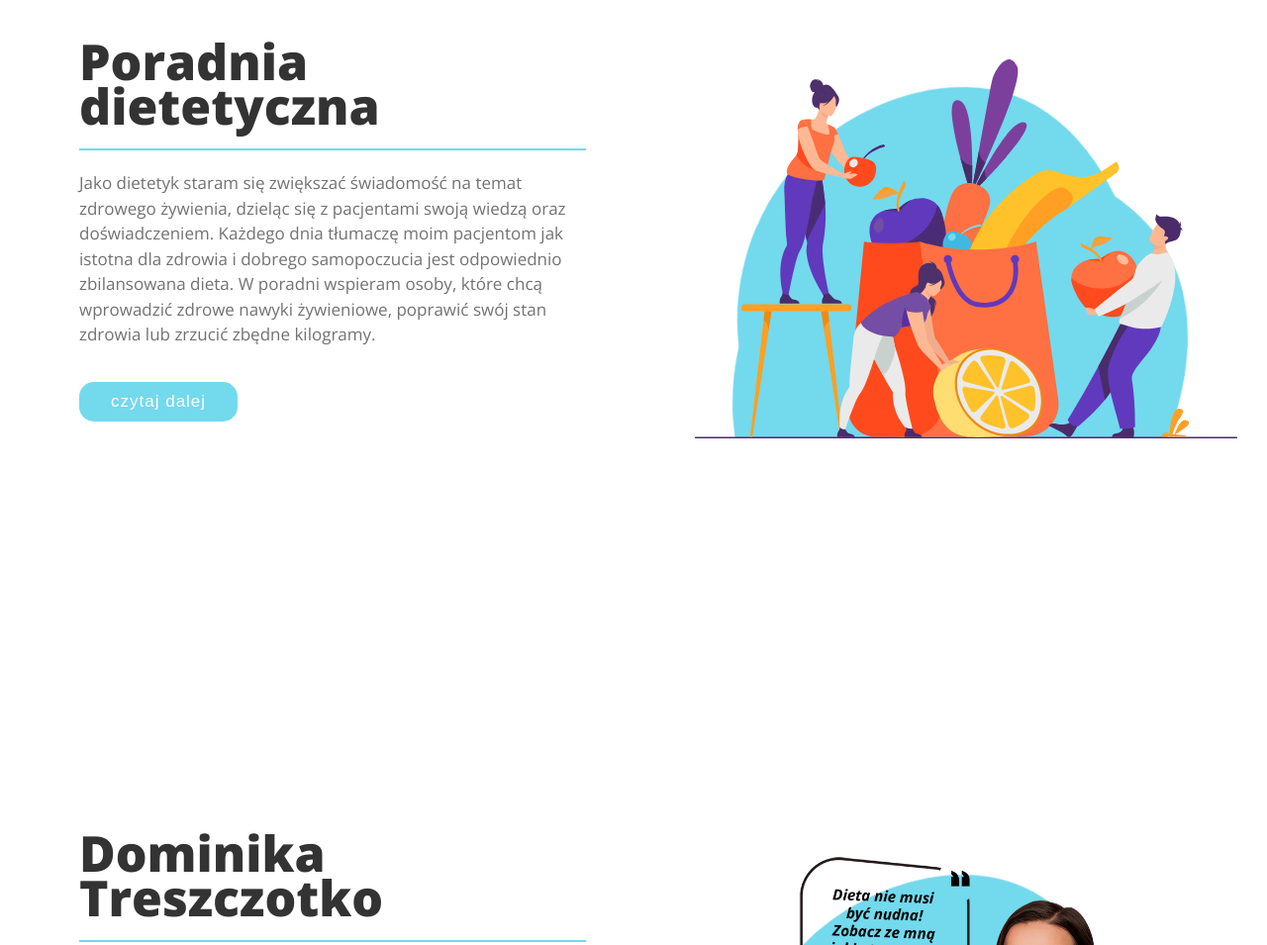
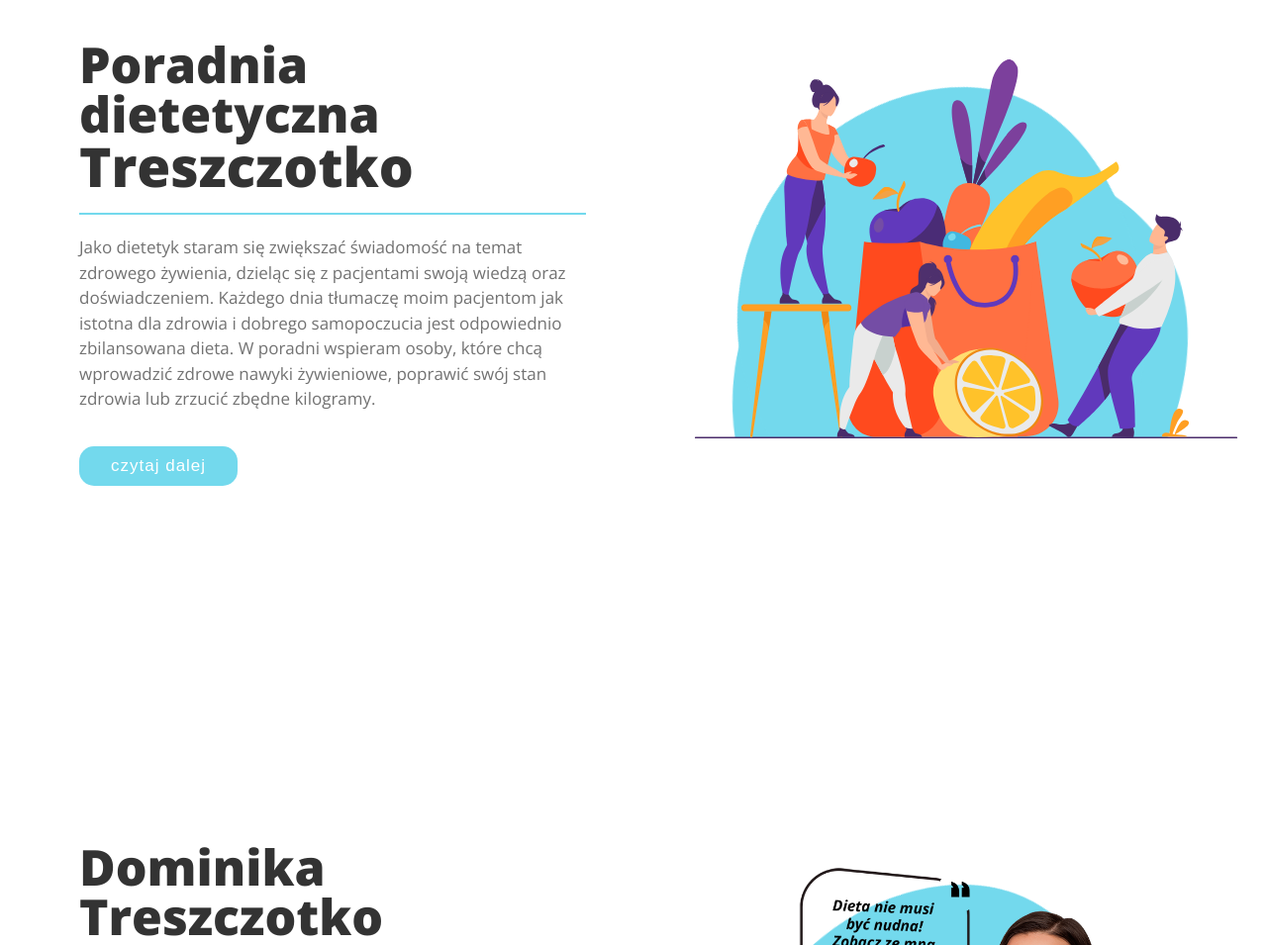
Before and after one commit to dsgnow/dietitian, a plain HTML site: page index.html in a window 1280 px wide. Shown: the part 160-1115 px from the top of the page at 99% size. Drawn offline with nearby package versions, Linux system fonts and the light colour scheme; some packages are replaced by stand-ins of ours; a script that the page names is missing.

Commit message:
fix texts

```diff
--- a/index.html
+++ b/index.html
@@ -85,7 +85,7 @@
     <!-- <div id="mocha"></div> -->
     <div class="wrapStart wrapSection" data-sectionin="nav__link--start">
       <section class="columnTexts">
-        <h1 class="columnTexts__head">Poradnia dietetyczna</h1>
+        <h1 class="columnTexts__head">Poradnia dietetyczna <span class="columnTexts__head--large">Treszczotko</span></h1>
         <p class="columnTexts__descriptionText">Jako dietetyk staram się zwiększać świadomość na temat zdrowego
           żywienia, dzieląc się z pacjentami swoją wiedzą oraz doświadczeniem. Każdego dnia tłumaczę moim pacjentom jak
           istotna dla zdrowia i dobrego samopoczucia jest odpowiednio zbilansowana dieta.
@@ -284,7 +284,7 @@
               jedzenia i picia. Analiza wykonywana jest na „gołe stopy”, więc najlepiej na wizytę ubrać spodnie i
               skarpetki – wygodne do zdjęcia. Przed wizytą nie nakładaj kremu na dłonie oraz stopy.<br><br>
               <b>Czy na pierwszej wizycie otrzymam jadłospis?</b><br><br>
-              Nie, plany żywieniowe układam są na podstawie indywidualnego wywiadu zebranego na pierwszej wizycie.
+              Nie, plany żywieniowe układane są na podstawie indywidualnego wywiadu zebranego na pierwszej wizycie.
               Potrzebuję czasu na dokładne przeanalizowanie wywiadu oraz otrzymanych wyników aby ułożyć jadłospis
               dopasowany do Ciebie i Twoich potrzeb. </p>
           </div>
--- a/scss/variables.scss
+++ b/scss/variables.scss
@@ -70,9 +70,18 @@ h4,
     border-bottom: 2px solid $mainColor--btn;
     width: 100%;
 
+    &--large {
+        font-size: 45px;
+    }
+
     @media (min-width: 1024px) {
         font-size: 50px;
-        line-height: 45px;
+        line-height: 50px;
+
+        &--large {
+            font-size: 55px;
+            line-height: 55px;
+        }
     }
 }
 
```
Also changed, not shown: css/style.css, css/variables.css, 2 other files.
